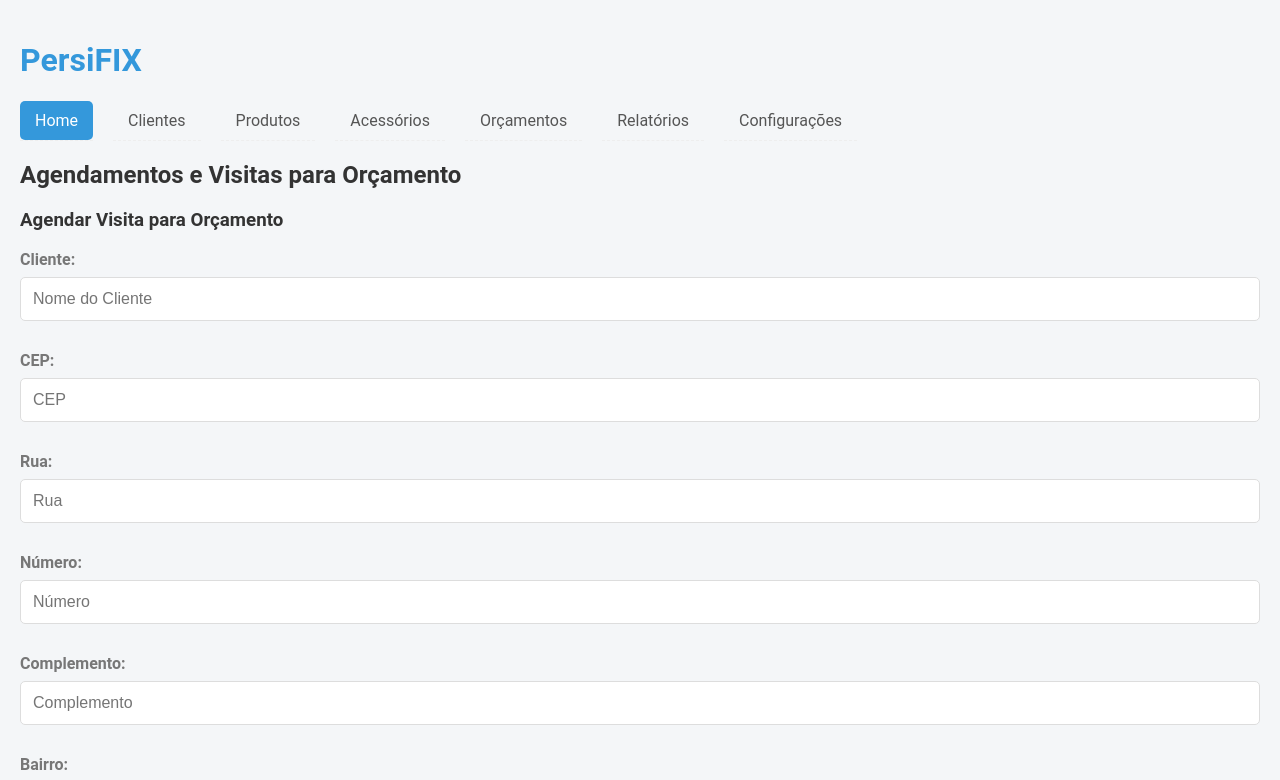
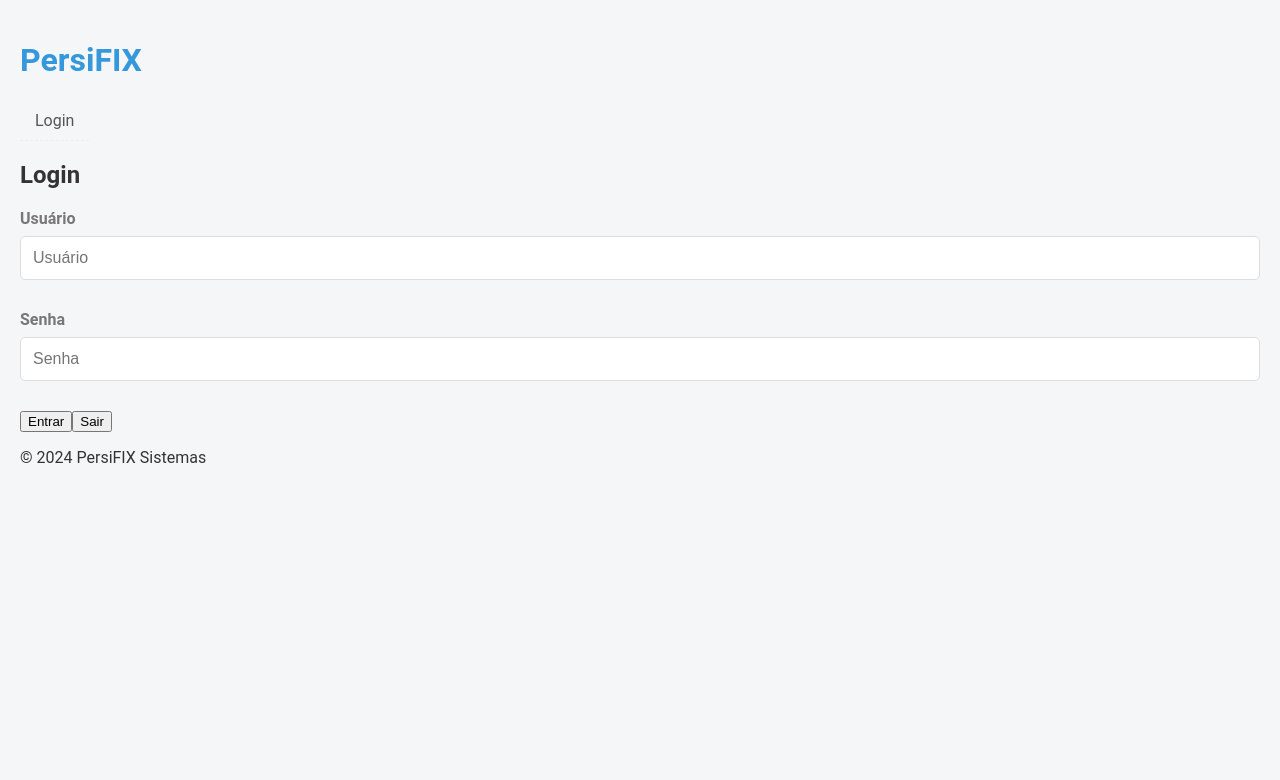
Before and after one commit to volcovrafael06/bolt-generated-project, a React (Vite) app: page / in a window 1280 px wide. Shown: the top 780 px of the page. Built offline with nearby package versions, Linux system fonts and the light colour scheme.

Commit message:
Initial commit

```diff
--- a/package.json
+++ b/package.json
@@ -13,7 +13,7 @@
     "jspdf-autotable": "^3.8.4",
     "react": "^18.2.0",
     "react-dom": "^18.2.0",
-    "react-router-dom": "^6.15.0"
+    "react-router-dom": "^6.29.0"
   },
   "devDependencies": {
     "@types/react": "^18.2.0",
--- a/src/App.jsx
+++ b/src/App.jsx
@@ -1,5 +1,5 @@
 import React, { useState } from 'react';
-import { Route, Routes, Link, NavLink } from 'react-router-dom';
+import { Route, Routes, Link, NavLink, useNavigate } from 'react-router-dom';
 import './App.css';
 import BudgetStatusPage from './components/BudgetStatusPage'; // Renamed to BudgetListContainer below
 import Budgets from './components/Budgets';
@@ -40,6 +40,18 @@ function App() {
     ] },
   ]);
 
+  const [loggedInUser, setLoggedInUser] = useState(null);
+  const navigate = useNavigate();
+
+  const handleLogin = (user) => {
+    setLoggedInUser(user);
+    navigate("/"); // Redirect to home page after login
+  };
+
+  const handleLogout = () => {
+    setLoggedInUser(null);
+  };
+
 
   return (
       <div className="app">
@@ -51,21 +63,37 @@ function App() {
           )}
           <nav>
             <ul>
+              {loggedInUser ? (
+                <>
                   <li><NavLink to="/" end>Home</NavLink></li>
+                  {loggedInUser === 'admin' && (
+                    <>
                       <li><NavLink to="/customers">Clientes</NavLink></li>
                       <li><NavLink to="/products">Produtos</NavLink></li>
                       <li><NavLink to="/accessories">Acessórios</NavLink></li>
                       <li><NavLink to="/budgets">Orçamentos</NavLink></li>
                       <li><NavLink to="/reports">Relatórios</NavLink></li>
                       <li><NavLink to="/configuracoes">Configurações</NavLink></li>
+                    </>
+                  )}
+                  {loggedInUser === 'vendedor' && (
+                    <>
+                      <li><NavLink to="/budgets">Orçamentos</NavLink></li>
+                    </>
+                  )}
+                  <button onClick={handleLogout}>Sair</button>
+                </>
+              ) : (
+                <li><NavLink to="/login">Login</NavLink></li>
+              )}
             </ul>
           </nav>
         </header>
 
         <main className="app-main">
           <Routes>
-            <Route path="/" element={<HomePage />} /> {/* HomePage for root path */}
-            <Route path="/login" element={<Login />} />
+            <Route path="/" element={loggedInUser ? <HomePage /> : <Login onLogin={handleLogin} />} />
+            <Route path="/login" element={<Login onLogin={handleLogin} />} />
             <Route path="/customers" element={<Customers customers={customers} setCustomers={setCustomers} />} />
             <Route path="/products" element={<Products products={products} setProducts={setProducts} />} />
             <Route path="/accessories" element={<Accessories accessories={accessories} setAccessories={setAccessories} />} />
--- a/src/components/Login.jsx
+++ b/src/components/Login.jsx
@@ -3,24 +3,28 @@ import React, { useState } from 'react';
 function Login({ onLogin }) {
   const [username, setUsername] = useState('');
   const [password, setPassword] = useState('');
+  const [loginError, setLoginError] = useState('');
 
   const handleLogin = () => {
     if (username === 'admin' && password === 'admin') {
       onLogin('admin');
+      setLoginError(''); // Clear any previous error message
     } else if (username === 'vendedor' && password === 'vendedor') {
       onLogin('vendedor');
+      setLoginError(''); // Clear any previous error message
     } else {
-      alert('Credenciais inválidas');
+      setLoginError('Credenciais inválidas');
     }
   };
 
   const handleLogout = () => {
-    onLogin(null); // This should probably clear the user, not set to null
+    onLogin(null);
   };
 
   return (
     <div>
       <h2>Login</h2>
+      {loginError && <p style={{ color: 'red' }}>{loginError}</p>}
       <div className="form-group">
         <label>Usuário</label>
         <input
```
Also changed, not shown: 1 other file (tests, documents, lock files or other folders). Lines whose indentation alone changed are shown as unchanged.
